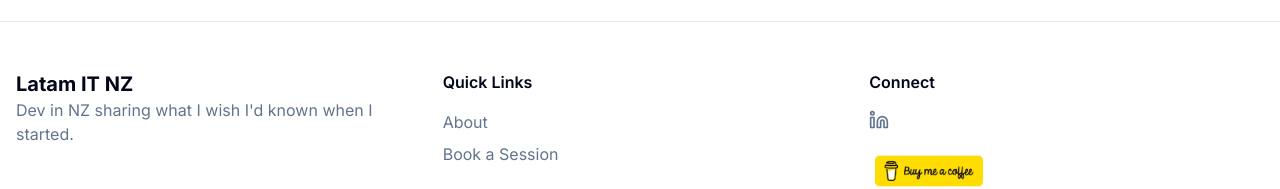
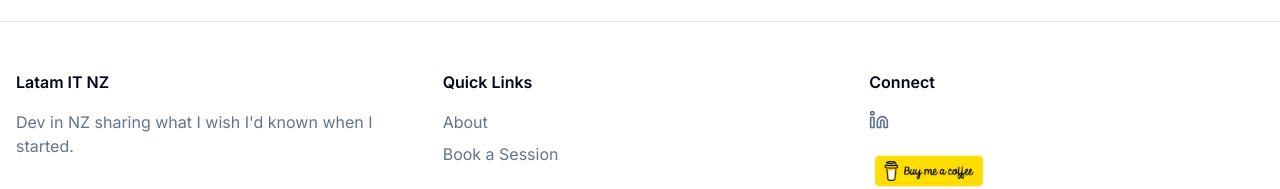
Before and after one commit to matoliva/latam-it-nz, a Next.js app: page /en/jobs in a window 1280 px wide. Shown: the part 463-652 px from the top of the page. Built offline with nearby package versions, Linux system fonts and the light colour scheme; no server answers.

Commit message:
Refactor: Update footer link styles (#7)
Refactor: Update footer link styles (#7)

```diff
--- a/components/footer.tsx
+++ b/components/footer.tsx
@@ -32,7 +32,7 @@ export function Footer({ lang, translations }: FooterProps) {
           <div className="grid grid-cols-1 md:grid-cols-3 gap-8">
             {/* Brand and Description */}
             <div className="space-y-4">
-              <Link href={`/${lang}`} className="text-xl font-bold">
+              <Link href={`/${lang}`} className="text-base font-semibold block mb-4">
                 Latam IT NZ
               </Link>
               <p className="text-muted-foreground">
```
